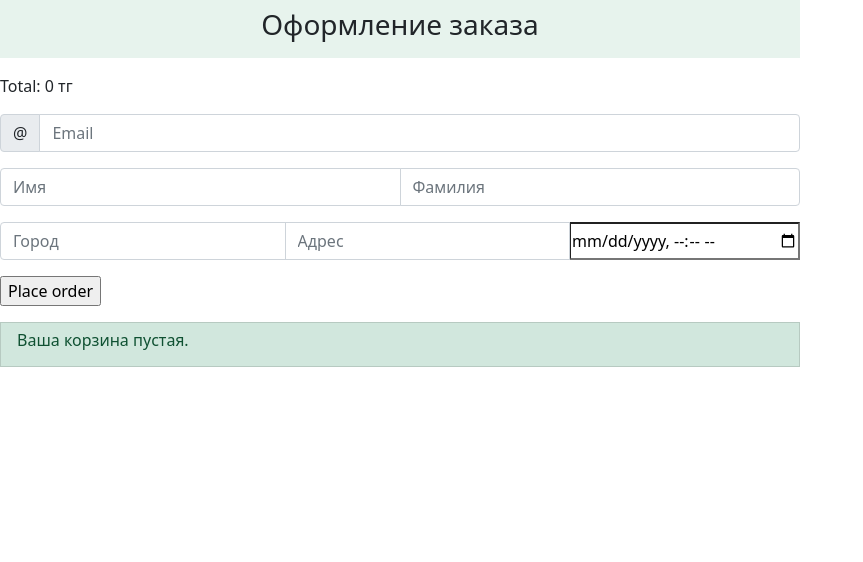
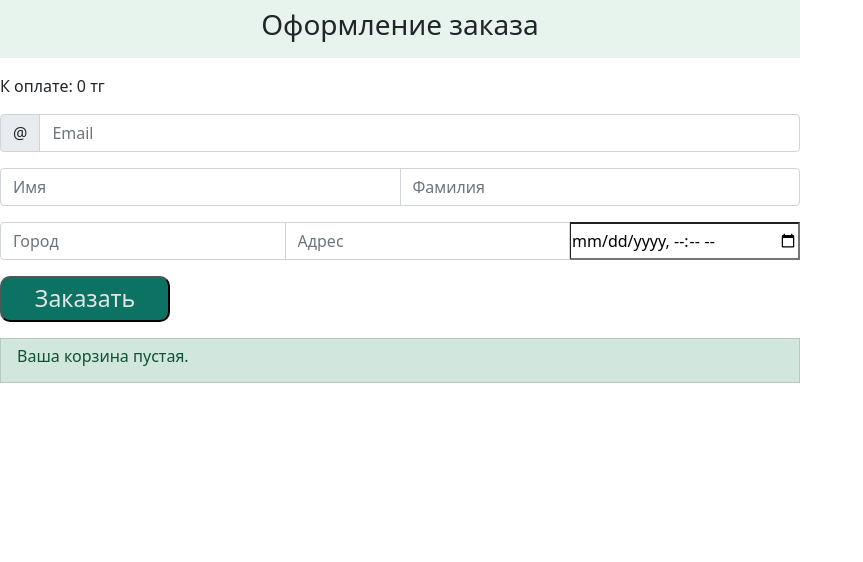
Before and after one commit to koppper/delivery2, a Django app: page /orders/create/ in a window 1280 px wide. Shown: the part 56-618 px from the top of the page, without its empty margins (0-863 px from the left). Run offline with Django 3.2, Linux system fonts and the light colour scheme; parts of the project's set-up code (start-up, migrations or seed data) failed here and were passed over; some libraries are stand-ins or nearby versions; some web fonts are replaced.

Commit message:
styles for buttons

```diff
--- a/my_app/templates/my_app/product.html
+++ b/my_app/templates/my_app/product.html
@@ -7,13 +7,13 @@
         <img src="{{ product.photo.url }}" width="250">
         <h1>{{ product.name }}</h1>
         <h2>
-            <a href="{{ product.category.get_absolute_url }}">{{product.category }}</a>
+            <a style="text-decoration: none" href="{{ product.category.get_absolute_url }}">{{product.category }}</a>
         </h2>
         <p class="price">{{ product.price }} тг</p>
         <form action="{% url "cart:cart_add" product.id %}" method="post">
         {{ cart_product_form }}
         {% csrf_token %}
-        <input type="submit" value="Add to cart">
+        <input style="font-size: 17px; color: #E5E5E5; background-color: #0C7264; width: 170px; height: 46px; border-radius: 10px" type="submit" value="Добавить в корзину">
         </form>
         <p class="fst-italic">{{ product.description|linebreaks }}</p>
         {{ product.description|linebreaks }}
--- a/orders/templates/orders/order/create.html
+++ b/orders/templates/orders/order/create.html
@@ -10,7 +10,7 @@
  </li>
  {% endfor %}
  </ul>
- <p>Total: {{ cart.get_total_price }} тг</p>
+ <p>К оплате: {{ cart.get_total_price }} тг</p>
  </div>
  <form action="." method="post" class="order-form">
 
@@ -30,7 +30,7 @@
          <input name="address" id="address" type="text" class="form-control" placeholder="Адрес">
          <input name="date_time" type="datetime-local" placeholder="Дата и время">
      </div>
- <p><input type="submit" value="Place order"></p>
+ <p><input style="font-size: 23px; color: #E5E5E5; background-color: #0C7264; width: 170px; height: 46px; border-radius: 10px" type="submit" value="Заказать"></p>
 
  </form>
 {% endblock %}
```
